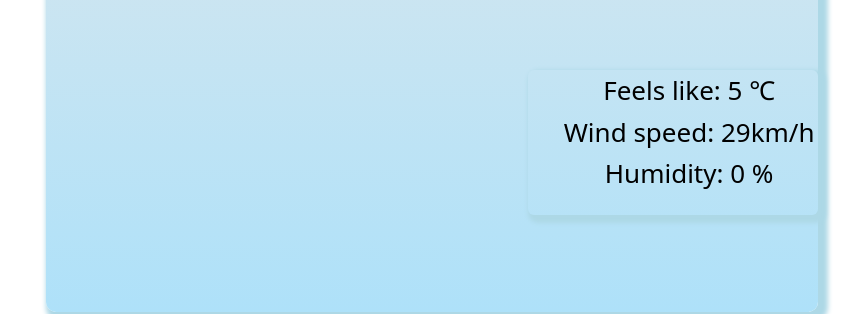
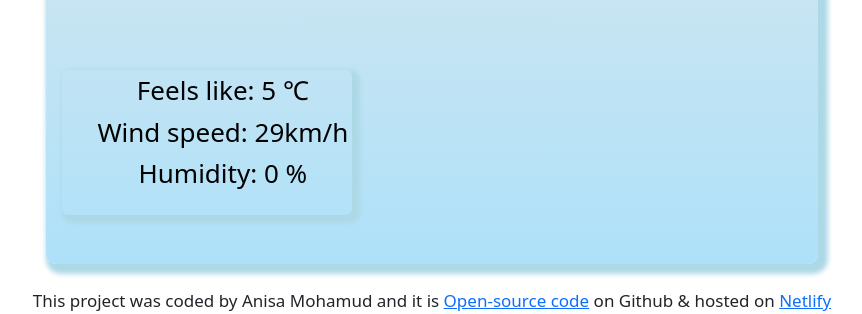
Before and after one commit to Anisah91/myweather-app-react, a React (Create React App) app: page / in a window 1280 px wide. Shown: the part 524-838 px from the top of the page, without its empty margins (208-1070 px from the left). Built offline with nearby package versions, Linux system fonts and the light colour scheme.

Commit message:
updated css

```diff
--- a/src/Weather.css
+++ b/src/Weather.css
@@ -77,11 +77,6 @@ ul {
   text-align: center;
 }
 
-.description {
-  display: flex;
-  justify-content: end;
-}
-
 div.weatherapp {
   border-radius: 10px;
   background: linear-gradient(#f6ebe6, #aee1f9);
```
